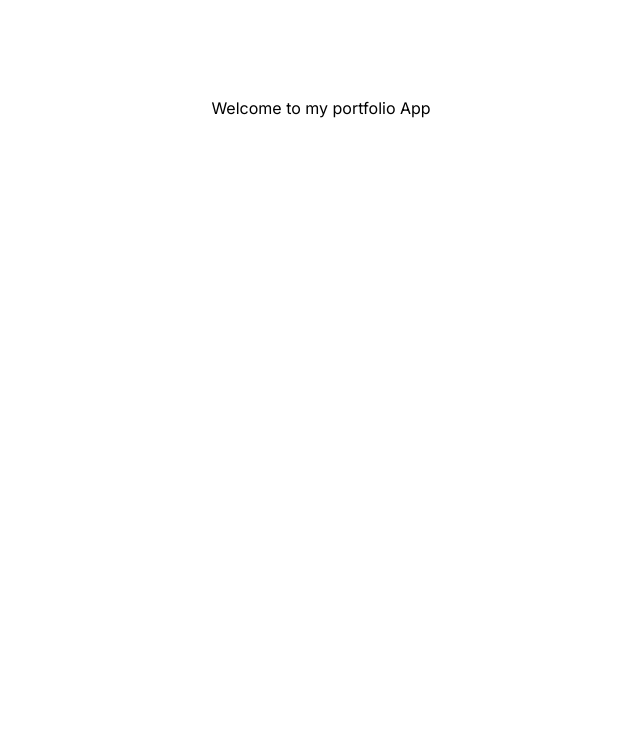
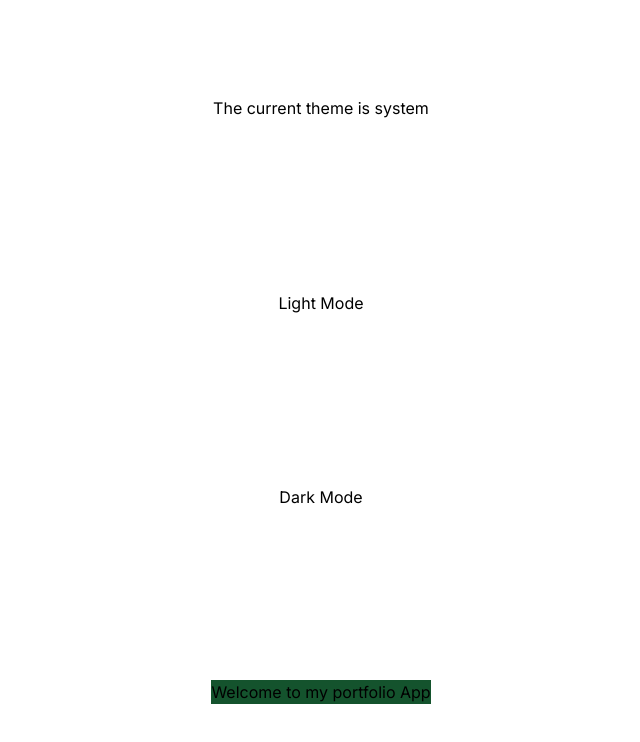
Before and after one commit to HenryNwankwo/PortfolioApp, a Next.js app in the folder portfolio-app/: page / in a window 1280 px wide. Shown: the top 742 px of the page, without its empty margins (319-959 px from the left). Built offline with nearby package versions, Linux system fonts and the light colour scheme.

Commit message:
Created a theme darkMode switcher

```diff
--- a/portfolio-app/app/layout.js
+++ b/portfolio-app/app/layout.js
@@ -1,5 +1,6 @@
 import './globals.css';
 import { Inter } from 'next/font/google';
+import Providers from './provider';
 
 const inter = Inter({ subsets: ['latin'] });
 
@@ -12,7 +13,9 @@ export const metadata = {
 export default function RootLayout({ children }) {
   return (
     <html lang='en'>
-      <body className={inter.className}>{children}</body>
+      <body className={inter.className}>
+        <Providers>{children}</Providers>
+      </body>
     </html>
   );
 }
--- a/portfolio-app/app/page.js
+++ b/portfolio-app/app/page.js
@@ -1,9 +1,13 @@
 import Image from 'next/image';
+import ThemeSwitcher from './themeSwitcher';
 
 export default function Home() {
   return (
     <main className='flex min-h-screen flex-col items-center justify-between p-24'>
-      <p>Welcome to my portfolio App</p>
+      <ThemeSwitcher />
+      <p className='dark:bg-red-700 bg-green-900'>
+        Welcome to my portfolio App
+      </p>
     </main>
   );
 }
--- a/portfolio-app/app/provider.js
+++ b/portfolio-app/app/provider.js
@@ -1,3 +1,4 @@
+'use client';
 import { useState, useEffect } from 'react';
 import { ThemeProvider } from 'next-themes';
 
--- a/portfolio-app/app/themeSwitcher.js
+++ b/portfolio-app/app/themeSwitcher.js
@@ -0,0 +1,24 @@
+'use client';
+import { useState, useEffect } from 'react';
+import { useTheme } from 'next-themes';
+
+export default function ThemeSwitcher() {
+  const [mounted, setMounted] = useState(false);
+  const { theme, setTheme } = useTheme();
+
+  useEffect(() => {
+    setMounted((prev) => !prev);
+  }, []);
+
+  if (!mounted) {
+    return null;
+  }
+
+  return (
+    <>
+      <div>The current theme is {theme}</div>
+      <button onClick={() => setTheme('light')}>Light Mode</button>
+      <button onClick={() => setTheme('dark')}>Dark Mode</button>
+    </>
+  );
+}
```
